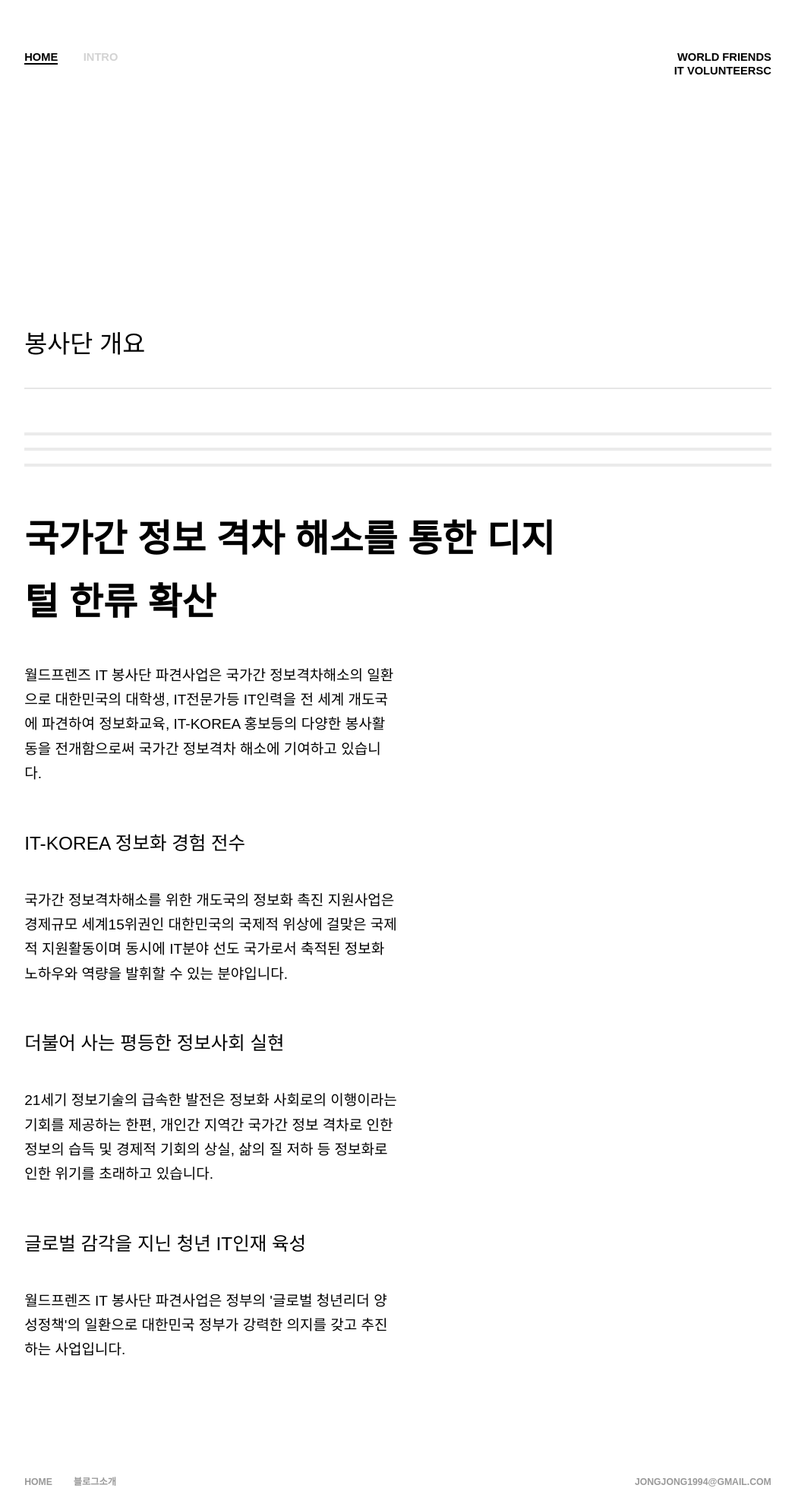
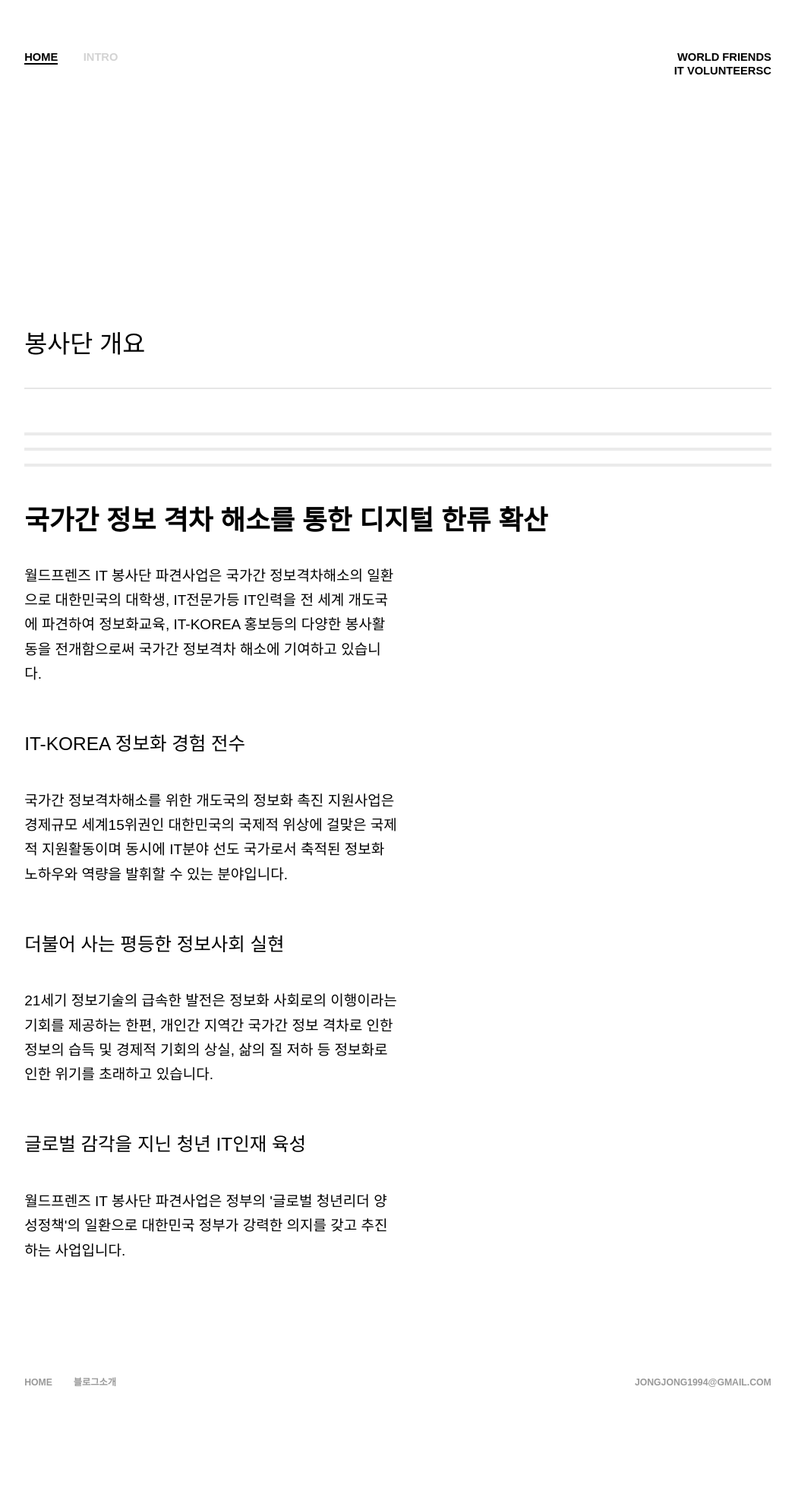
Before and after one commit to gks0405/shahn950128.github.com, a Jekyll site: the page built from _posts/work/2014-04-05-dragon_boat.html, in a window 1280 px wide. Shown: the whole page at 76% size, without its empty margins (116-1163 px from the left). Built offline with Jekyll 4.4.1, drawn with Linux system fonts in a browser that asks for light colours; nearby versions of some CDN libraries; after the commit the page ends 1848 px from its top, so only the background shows below that.

```diff
--- a/_posts/work/2014-04-05-dragon_boat.html
+++ b/_posts/work/2014-04-05-dragon_boat.html
@@ -78,7 +78,7 @@ news_image: feed_img3.jpg
 
 		<div class='project_detailed_info'>
 		    <div class='copy_content intro_wrap detailed_intro seventy_five'>
-		    	<h1><p>국가간 정보 격차 해소를 통한 디지털 한류 확산</p></h1>
+		    	<h2><p>국가간 정보 격차 해소를 통한 디지털 한류 확산</p></h2>
 		    </div>
 		    <div class='project_detail fifty'>
 		    	<p>월드프렌즈 IT 봉사단 파견사업은 국가간 정보격차해소의 일환으로 대한민국의 대학생, IT전문가등 IT인력을 전 세계 개도국에 파견하여 정보화교육, IT-KOREA 홍보등의 다양한 봉사활동을 전개함으로써 국가간 정보격차 해소에 기여하고 있습니다.</p>
```
